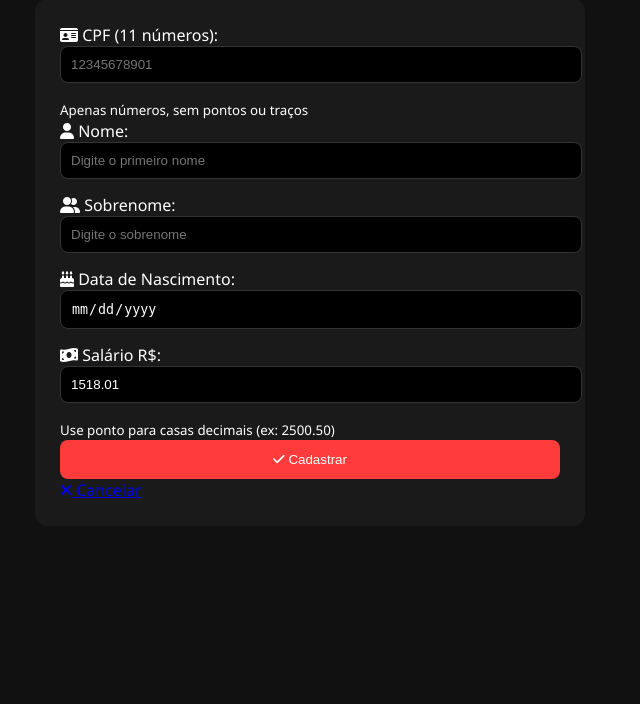
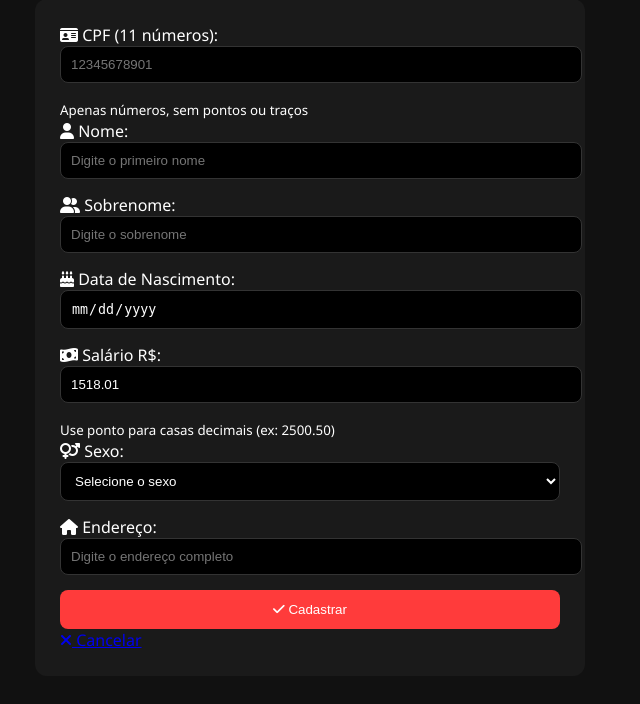
Before and after one commit to dudugld/codespaces-flask, a Flask app: page /funcionario/novo in a window 1280 px wide. Shown: the part 115-819 px from the top of the page, without its empty margins (330-970 px from the left). Before the commit the page ends 613 px from the top, so only its background shows below. Run offline with Flask 3, Linux system fonts and the light colour scheme; parts of the project's set-up code (start-up, migrations or seed data) failed here and were passed over.

Commit message:
final final

```diff
--- a/app.py
+++ b/app.py
@@ -35,21 +35,26 @@ def details(pk, id):
 def create():
     try:
         if request.method == "POST":
+            try:
+                funcionario_novo = Funcionario(
+                    _cpf = request.form["cpf"],
+                    _pnome = request.form["pnome"],
+                    _unome = request.form["unome"],
+                    _data_nasc = request.form["data_nasc"],
+                    _salario = request.form["salario"],
+                    _endereco = request.form["endereco"],
+                    _sexo = request.form["sexo"],
 
-            funcionario_novo = Funcionario(
-                _cpf = request.form["cpf"],
-                _pnome = request.form["pnome"],
-                _unome = request.form["unome"],
-                _data_nasc = request.form["data_nasc"],
-                _salario = request.form["salario"],
-            )
+                )
 
-            resultado = funcionario_dao.create(funcionario_novo)
+                resultado = funcionario_dao.create(funcionario_novo)
 
-            if resultado:
-                return redirect(url_for('index'))
-            else:
-                return "Erro ao atualizar", 500
+                if resultado:
+                    return redirect(url_for('index'))
+                else:
+                    return "Erro ao atualizar", 500
+            except Exception as e:
+                return f"Erro: {str(e)}", 500
     except:
         pass
 
--- a/templates/create.html
+++ b/templates/create.html
@@ -3,23 +3,17 @@
 <head>
     <meta charset="UTF-8">
     <title>Novo Funcionário</title>
-    <!-- ESTILIZAÇÃO-->
     <link rel="stylesheet" href="{{ url_for('static', filename='create.css') }}">
-    <!-- Ícones do Font Awesome -->
     <link rel="stylesheet" href="https://cdnjs.cloudflare.com/ajax/libs/font-awesome/6.4.0/css/all.min.css">
 </head>
 <body>
-    <!-- CONTAINER PRINCIPAL -->
     <div class="container">
-        <!-- TÍTULO DA PÁGINA -->
         <h1 class="titulo">
             <i class="fas fa-user-plus"></i> Cadastrar Novo Funcionário
         </h1>
 
-        <!-- FORMULÁRIO DE CADASTRO -->
         <form method="POST" action="{{ url_for('create') }}" class="formulario">
 
-            <!-- CAMPO: CPF -->
             <div class="grupo-campo">
                 <label for="cpf">
                     <i class="fas fa-id-card"></i> CPF (11 números):
@@ -35,7 +29,6 @@
                 <small class="texto-ajuda">Apenas números, sem pontos ou traços</small>
             </div>
 
-            <!-- CAMPO: NOME -->
             <div class="grupo-campo">
                 <label for="pnome">
                     <i class="fas fa-user"></i> Nome:
@@ -49,7 +42,6 @@
                        title="Digite o primeiro nome do funcionário">
             </div>
 
-            <!-- CAMPO: SOBRENOME -->
             <div class="grupo-campo">
                 <label for="unome">
                     <i class="fas fa-user-friends"></i> Sobrenome:
@@ -74,7 +66,6 @@
                        title="Selecione a data de nascimento">
             </div>
 
-            <!-- CAMPO: SALÁRIO -->
             <div class="grupo-campo">
                 <label for="salario">
                     <i class="fas fa-money-bill-wave"></i> Salário R$:
@@ -90,14 +81,35 @@
                 <small class="texto-ajuda">Use ponto para casas decimais (ex: 2500.50)</small>
             </div>
 
-            <!-- GRUPO DE BOTÕES -->
+            <div class="grupo-campo">
+                <label for="sexo">
+                    <i class="fas fa-venus-mars"></i> Sexo:
+                </label>
+                <select id="sexo" name="sexo" required title="Selecione o sexo do funcionário">
+                    <option value="" disabled selected>Selecione o sexo</option>
+                    <option value="M">Masculino</option>
+                    <option value="F">Feminino</option>
+                </select>
+            </div>
+
+            <div class="grupo-campo">
+                <label for="endereco">
+                    <i class="fas fa-home"></i> Endereço:
+                </label>
+                <input type="text"
+                       id="endereco"
+                       name="endereco"
+                       placeholder="Digite o endereço completo"
+                       required
+                       minlength="5"
+                       title="Digite o endereço do funcionário">
+            </div>
+
             <div class="grupo-botoes">
-                <!-- BOTÃO: CADASTRAR -->
                 <button type="submit" class="botao botao-primario">
                     <i class="fas fa-check"></i> Cadastrar
                 </button>
 
-                <!-- BOTÃO: CANCELAR -->
                 <a href="{{ url_for('index') }}" class="botao botao-secundario">
                     <i class="fas fa-times"></i> Cancelar
                 </a>
--- a/templates/edit.html
+++ b/templates/edit.html
@@ -64,7 +64,7 @@
             </div>
 
             <!-- Campo 7: Sexo (dropdown simples) -->
-            <div class="form-group">
+           ' <div class="form-group">
                 <label>Sexo:</label>
                 <select name="sexo" required>
                     <option value="M" {% if funcionario.sexo|upper == 'M' %}selected{% endif %}>
@@ -74,7 +74,7 @@
                         Feminino
                     </option>
                 </select>
-            </div>
+            </div>'
 
             <hr>
 
```
Also changed, not shown: dao/base_dao.py (+20 -1 lines), templates/delete.html (+0 -13 lines).
